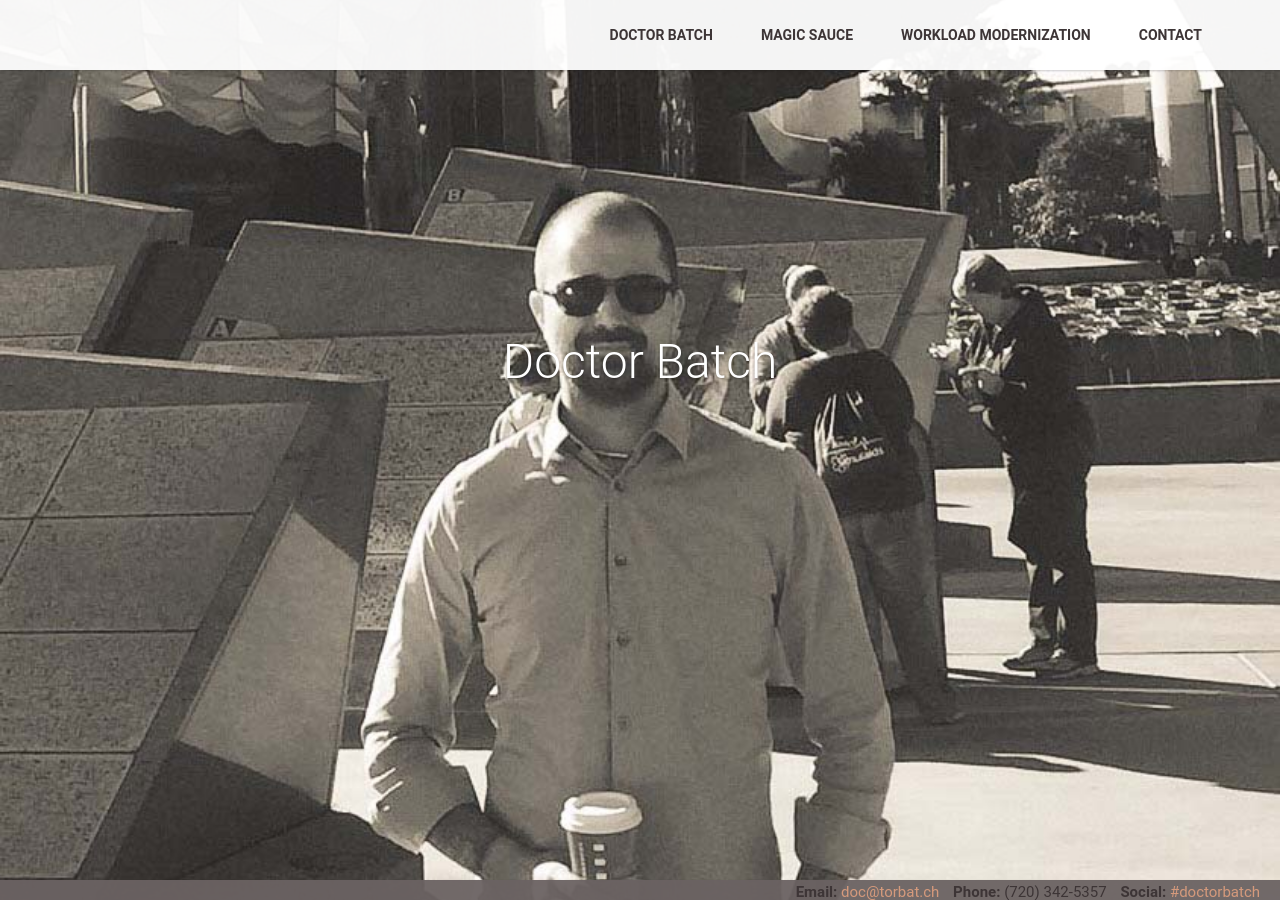
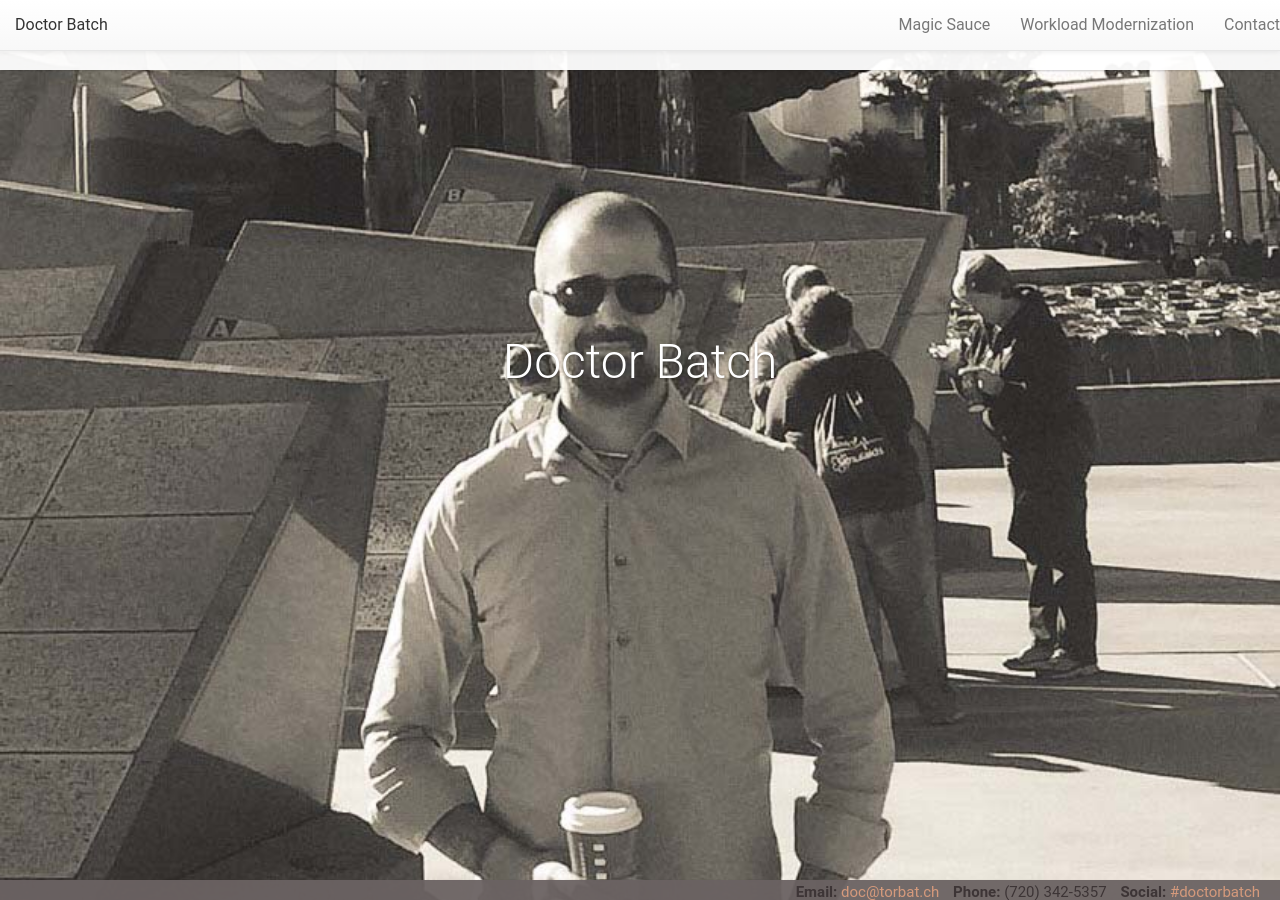
Before and after one commit to doctorbatch/doctorbatch.github.io, a Jekyll site: the page built from index.html, in a window 1280 px wide and 900 px high. Built offline with Jekyll 4.4.1, drawn with Linux system fonts in a browser that asks for light colours.

Commit message:
Changed nav-bar to bootstrap

```diff
--- a/_includes/header.html
+++ b/_includes/header.html
@@ -1,8 +1,11 @@
 
 <header class="header">
-	<nav class="main-nav">
-			<ul>
+	<nav class="navbar navbar-default navbar-fixed-top">
+<ul class="nav navbar-nav">
+
 				<li><a href="#">Doctor Batch</a></li>
+</ul>
+			<ul class="nav navbar-nav navbar-right">
 				<li><a href="#magicsauce">Magic Sauce</a></li>
 				<li><a href="#workload">Workload Modernization</a></li>
 				<li><a href="#contact">Contact</a></li>
--- a/css/style.css
+++ b/css/style.css
@@ -155,6 +155,7 @@ a {
 @media only screen and (min-width: 768px) {
 	.header {
 		height: 70px;
+		padding-right: 3em;
 	}
 	.header #mm_logo {
 		margin: 5px 0 0 5%;
```
